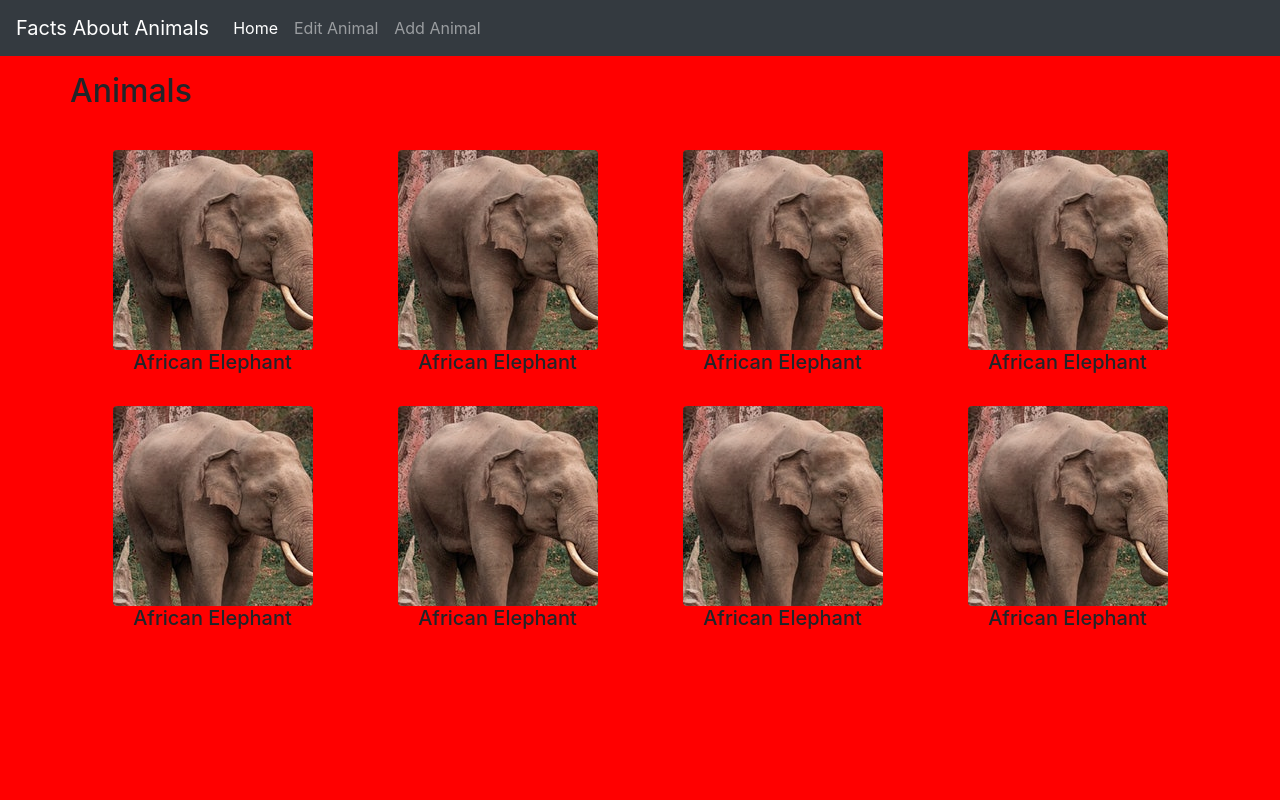
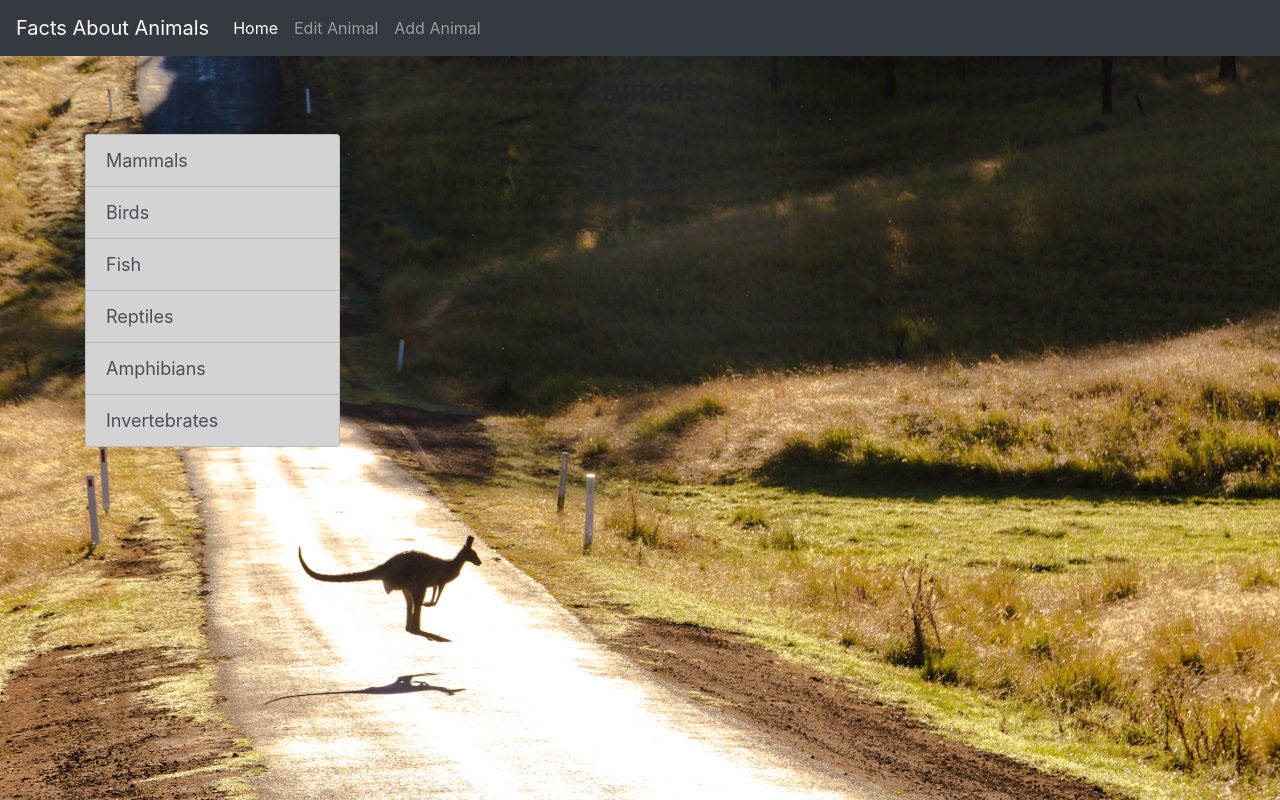
Before and after one commit to terencecistudent/Data-Centric-Dev-Project-TL, a Flask app: page / in a window 1280 px wide. Run offline with Flask 2, Linux system fonts and the light colour scheme; data that the repository does not hold is empty; some libraries are stand-ins or nearby versions.

Commit message:
Layout changed

```diff
--- a/static/css/style.css
+++ b/static/css/style.css
@@ -1,3 +1,15 @@
 body{
-    background-color: red;
+    background-image: url("static/images/kangaroo.jpg");
+    background-repeat: no-repeat;
+    background-size: cover;
 }
+
+.list-group-item{
+    background-color: lightgray;
+    font-size: large;
+}
+
+.list-group-item:hover{
+    background-color: darkgrey;
+    font-size: large;
+}
--- a/templates/animals.html
+++ b/templates/animals.html
@@ -2,45 +2,72 @@
 {% extends 'base.html' %}
 {% block content %}
 
+<!--Sub Heading For Page-->
 <div class="row pt-3">
-    <h2 class="text-center">Animals</h2>
+    <div class="col">
+        <h2 class="text-center">Animals</h2>
+    </div>
 </div>
+<!--Main Content-->
 <div class="row pt-3 mb-2">
     <div class="col-sm-12 col-md-12 col-lg-12">
-        <div class="row pt-3 mb-2 text-center">
-            <div class="col-sm-12 col-md-6 col-lg-3">
-                <img src="static/images/elephant.jpg" alt="African Elephant" class="rounded">
-                <h5>African Elephant</h5>
+        <div class="row">
+            <div class="col-sm-12 col-md-3 col-lg-3">
+                <!--Scrollspy containing animal types-->
+                <div id="animal-type-list" class="list-group">
+                    <a class="list-group-item list-group-item-action" href="#list-item-1">Mammals</a>
+                    <a class="list-group-item list-group-item-action" href="#list-item-2">Birds</a>
+                    <a class="list-group-item list-group-item-action" href="#list-item-3">Fish</a>
+                    <a class="list-group-item list-group-item-action" href="#list-item-4">Reptiles</a>
+                    <a class="list-group-item list-group-item-action" href="#list-item-4">Amphibians</a>
+                    <a class="list-group-item list-group-item-action" href="#list-item-4">Invertebrates</a>
+                </div>
             </div>
-            <div class="col-sm-12 col-md-6 col-lg-3">
-                <img src="static/images/elephant.jpg" alt="African Elephant" class="rounded">
-                <h5>African Elephant</h5>
-            </div>
-            <div class="col-sm-12 col-md-6 col-lg-3">
-                <img src="static/images/elephant.jpg" alt="African Elephant" class="rounded">
-                <h5>African Elephant</h5>
-            </div>
-            <div class="col-sm-12 col-md-6 col-lg-3">
-                <img src="static/images/elephant.jpg" alt="African Elephant" class="rounded">
-                <h5>African Elephant</h5>
-            </div>
-        </div>
-        <div class="row pt-3 mb-2 text-center">
-            <div class="col-sm-12 col-md-6 col-lg-3">
-                <img src="static/images/elephant.jpg" alt="African Elephant" class="rounded">
-                <h5>African Elephant</h5>
-            </div>
-            <div class="col-sm-12 col-md-6 col-lg-3">
-                <img src="static/images/elephant.jpg" alt="African Elephant" class="rounded">
-                <h5>African Elephant</h5>
-            </div>
-            <div class="col-sm-12 col-md-6 col-lg-3">
-                <img src="static/images/elephant.jpg" alt="African Elephant" class="rounded">
-                <h5>African Elephant</h5>
-            </div>
-            <div class="col-sm-12 col-md-6 col-lg-3">
-                <img src="static/images/elephant.jpg" alt="African Elephant" class="rounded">
-                <h5>African Elephant</h5>
+            <div class="col-sm-12 col-md-9 col-lg-9">
+                <!--Containing animal info-->
+                <div data-spy="scroll" data-target="#list-example" data-offset="0" class="scrollspy-example">
+                    {% for animal in animals %}
+                    <h4 id="list-item-1">Mammals</h4>
+                    <div class="row">
+                        <div class="col">
+                            <h2>{{ animal.elephant_name }}</h2>
+                            <p>{{ animal.elephant_diet }}</p>
+                        </div>
+                    </div>
+
+                    <h4 id="list-item-2">Birds</h4>
+                        <div class="row">
+                            <div class="col">
+                                <h2>{{ animal.eagle_name }}</h2>
+                                <h4>{{ animal.eagle_diet }}</h4>
+                            </div>
+                        </div>
+                    <h4 id="list-item-3">Fish</h4>
+                        <p>
+                            Lorem ipsum dolor, sit amet consectetur adipisicing elit. Totam, asperiores tempora,
+                            ex provident distinctio necessitatibus nam at sit velit obcaecati minus expedita dicta
+                            dignissimos atque officia rerum quis nostrum iure?
+                        </p>
+                    <h4 id="list-item-4">Reptiles</h4>
+                        <p>
+                            Lorem ipsum dolor, sit amet consectetur adipisicing elit. Totam, asperiores tempora,
+                            ex provident distinctio necessitatibus nam at sit velit obcaecati minus expedita dicta
+                            dignissimos atque officia rerum quis nostrum iure?
+                        </p>
+                    <h4 id="list-item-5">Amphibians</h4>
+                        <p>
+                            Lorem ipsum dolor, sit amet consectetur adipisicing elit. Totam, asperiores tempora,
+                            ex provident distinctio necessitatibus nam at sit velit obcaecati minus expedita dicta
+                            dignissimos atque officia rerum quis nostrum iure?
+                        </p>
+                    <h4 id="list-item-6">Invertebrates</h4>
+                        <p>
+                            Lorem ipsum dolor, sit amet consectetur adipisicing elit. Totam, asperiores tempora,
+                            ex provident distinctio necessitatibus nam at sit velit obcaecati minus expedita dicta
+                            dignissimos atque officia rerum quis nostrum iure?
+                        </p>
+                    {% endfor %}
+                </div>
             </div>
         </div>
     </div>
--- a/templates/base.html
+++ b/templates/base.html
@@ -43,5 +43,8 @@
     <script src="https://cdnjs.cloudflare.com/ajax/libs/jquery/3.4.1/jquery.min.js"></script>
     <script src="https://code.jquery.com/jquery-3.3.1.slim.min.js" integrity="sha384-q8i/X+965DzO0rT7abK41JStQIAqVgRVzpbzo5smXKp4YfRvH+8abtTE1Pi6jizo" crossorigin="anonymous"></script>
     <script src="https://cdnjs.cloudflare.com/ajax/libs/popper.js/1.14.7/umd/popper.min.js" integrity="sha384-UO2eT0CpHqdSJQ6hJty5KVphtPhzWj9WO1clHTMGa3JDZwrnQq4sF86dIHNDz0W1" crossorigin="anonymous"></script>
+    <script>
+        $('.collapse').collapse()
+    </script>
 </body>
 </html>
```
Also changed, not shown: static/images/baldeagle.jpg (added), static/images/clownfish.jpg (added), static/images/dragon.jpg (added), static/images/frog.jpg (added), static/images/giraffe.jpg (added), static/images/kangaroo.jpg (added), static/images/kingcobra.jpg (added), static/images/prayingmantis.jpg (added), static/images/whaleshark.jpg (added).
